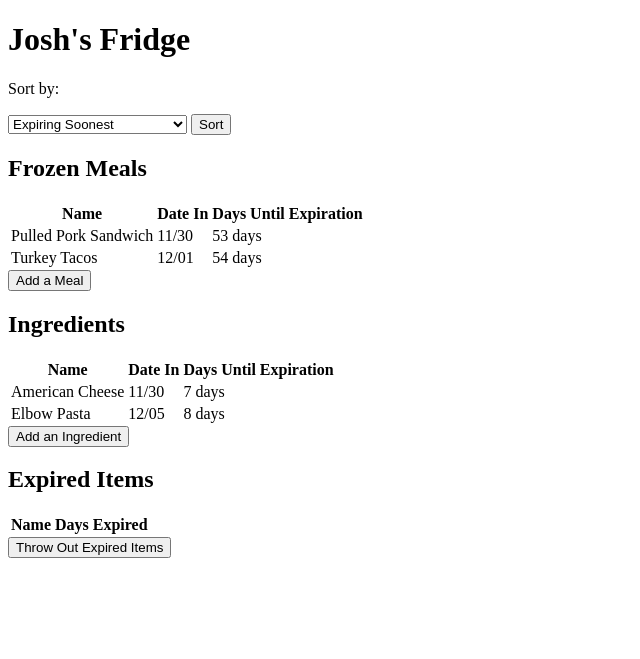
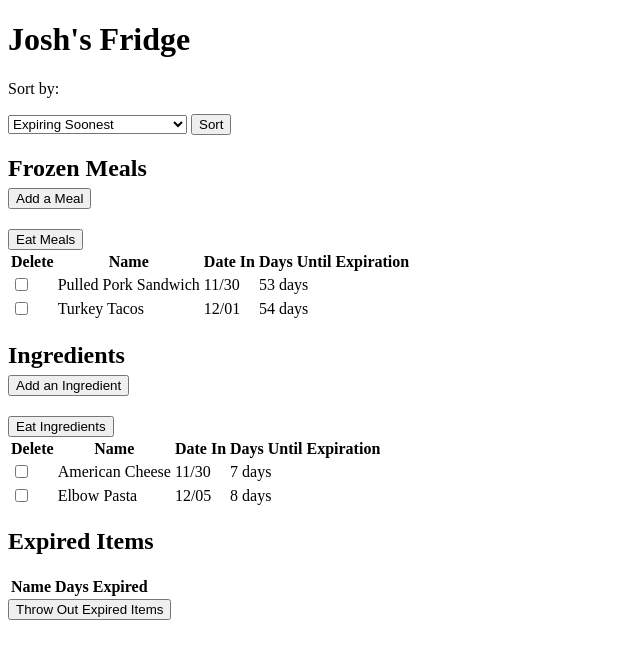
Before and after one commit to lierica/fridgey, a Rails app: page /fridges/1 in a window 1280 px wide. Shown: the top 659 px of the page, without its empty margins (0-640 px from the left). Run offline with Rails 7, Linux system fonts and the light colour scheme; data comes from the database, SQL or seed files in the repository; lists and menus that the app fills with data are empty.

Commit message:
add eat stuff

```diff
--- a/app/controllers/fridges_controller.rb
+++ b/app/controllers/fridges_controller.rb
@@ -22,6 +22,18 @@
 		redirect_to fridge_path(@fridge)
 	end
 
+	def eat_meals
+		@fridge = Fridge.find(params[:id])
+		@fridge.eat_meals(params[:eat_meals])
+		redirect_to fridge_path(@fridge)
+	end
+
+	def eat_ingredients
+		@fridge = Fridge.find(params[:id])
+		@fridge.eat_ingredients(params[:eat_ingredients])
+		redirect_to fridge_path(@fridge)
+	end
+
 	private
 
 	def fridge_params
--- a/app/models/fridge.rb
+++ b/app/models/fridge.rb
@@ -30,6 +30,22 @@
 		self.frozen_servings.where(expired: true).each do |meal|
 			meal.date_out = Date.today
 			meal.save
+		end
+	end
+
+	def eat_meals(meal_array)
+		meal_array.each do |meal|
+			eaten_meal = frozen_servings.find(meal)
+			eaten_meal.date_out = Date.today
+			eaten_meal.save
+		end
+	end
+
+	def eat_ingredients(ingredient_array)
+		ingredient_array.each do |ingredient|
+			eaten_ingredient = fridge_ingredients.find(ingredient)
+			eaten_ingredient.date_out = Date.today
+			eaten_ingredient.save
 		end
 	end
 
--- a/app/views/fridges/show.html.erb
+++ b/app/views/fridges/show.html.erb
@@ -5,43 +5,53 @@
 <%= submit_tag "Sort" %>
 <% end %>
 
-<h2>Frozen Meals</h2>
+<h2>Frozen Meals <%= button_to "Add a Meal", new_fridge_frozen_serving_path(@fridge), method: :get %></h2>
 	<table>
 	  <tr>
+			<th>Delete</th>
 	    <th>Name</th>
 	    <th>Date In</th>
 	    <th>Days Until Expiration</th>
 	  </tr>
+			<%= form_tag eat_meals_path(@fridge) do %>
 				<% @frozen_servings.each do |meal| %>
 					<% if meal.date_out.nil? %>
 		<tr>
+			<td><%= check_box_tag("eat_meals[]", meal.id) %></td>
 	    <td><%= meal.recipe.name %></td>
 	    <td><%= meal.date_in.strftime("%m/%d") %></td>
 	    <td><%= meal.expiration_message %></td>
 		</tr>
 					<% end %>
 				<% end %>
+			<%= submit_tag "Eat Meals" %>
+		<% end %>
 	</table>
-	 <%= button_to "Add a Meal", new_fridge_frozen_serving_path(@fridge), method: :get %>
 
-<h2>Ingredients</h2>
+
+<h2>Ingredients <%= button_to "Add an Ingredient", new_fridge_fridge_ingredient_path(@fridge), method: :get %></h2>
 	<table>
 	  <tr>
+			<th>Delete</th>
 	    <th>Name</th>
 	    <th>Date In</th>
 	    <th>Days Until Expiration</th>
 	  </tr>
+			<%= form_tag eat_ingredients_path(@fridge) do %>
 				<% @fridge_ingredients.each do |ingredient| %>
 					<% if ingredient.date_out.nil? %>
 		<tr>
+			<td><%= check_box_tag("eat_ingredients[]", ingredient.id) %></td>
 	    <td><%= ingredient.ingredient.name %></td>
 	    <td><%= ingredient.date_in.strftime("%m/%d") %></td>
 	    <td><%= ingredient.expiration_message %></td>
 		</tr>
 					<% end %>
 	 			<% end %>
+			<%= submit_tag "Eat Ingredients" %>
+		<% end %>
 	</table>
-	<%= button_to "Add an Ingredient", new_fridge_fridge_ingredient_path(@fridge), method: :get %>
+
 
 <h2>Expired Items</h2>
 <table>
--- a/config/routes.rb
+++ b/config/routes.rb
@@ -9,4 +9,6 @@
 	resources :recipe_ingredients
 
 	post '/fridges/:id/throwaway', to: "fridges#throwaway", as: "throwaway"
+	post '/fridges/:id/eat_meals', to: "fridges#eat_meals", as: "eat_meals"
+	post '/fridges/:id/eat_ingredients', to: "fridges#eat_ingredients", as: "eat_ingredients"
 end
```
Lines whose indentation alone changed are shown as unchanged.
